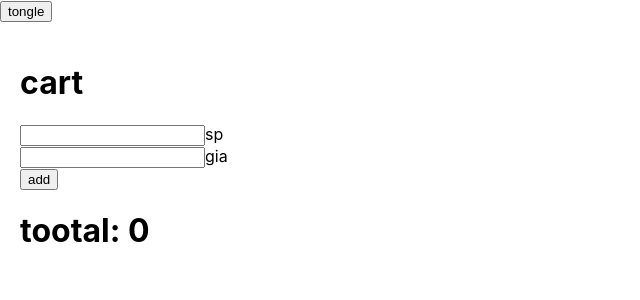
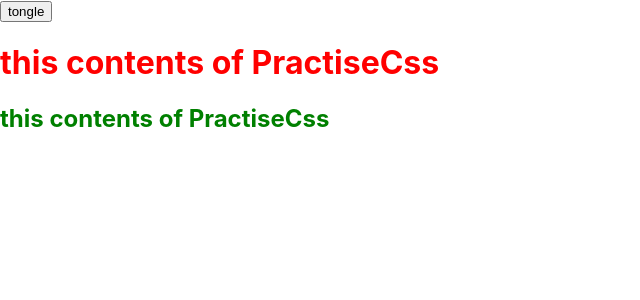
Before and after one commit to anhlangtu852004/f8-React, a React (Create React App) app: page / in a window 1280 px wide. Both pictures are taken after a click on the button "tongle". Shown: the top 300 px of the page, without its empty margins (0-640 px from the left). Built offline with nearby package versions, Linux system fonts and the light colour scheme.

Commit message:
css va css module

```diff
--- a/src/App.js
+++ b/src/App.js
@@ -2,7 +2,8 @@ import './App.css';
 // import React from 'react';
 import { useState } from 'react';
 // import Contents from './components/Contents';
-import Cart from './components/Cart';
+// import Cart from './components/Cart';
+import PracticeCss from './components/PracticeCss'
 
 function App() {
   const [show, setShow] =useState(false)
@@ -12,7 +13,7 @@ function App() {
   return (
     <div>
       <button onClick={handleShow}>tongle</button>
-      {show && <Cart />}
+      {show && <PracticeCss />}
 
     </div>
   );
--- /dev/null
+++ b/src/components/PracticeCss.js
@@ -0,0 +1,13 @@
+import style from './PracticeCss.module.css'
+
+console.log(style);
+function PractiseCss() {
+    return (
+        <div>
+            <h1 className={style.headingh1} >this contents of PractiseCss</h1>
+            <h2 className={style.headingh2} >this contents of PractiseCss</h2>
+        </div>
+     );
+}
+
+export default PractiseCss;
--- /dev/null
+++ b/src/components/PracticeCss.module.css
@@ -0,0 +1,7 @@
+.headingh1{
+    color: red;
+}
+
+.headingh2{
+    color: green;
+}
```
